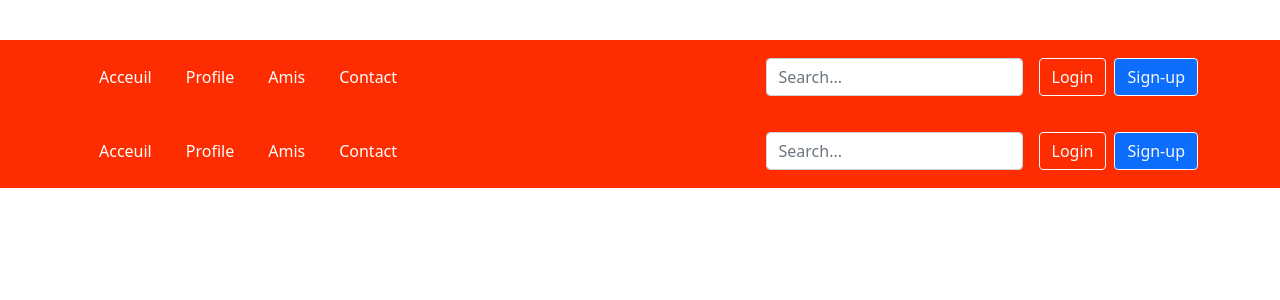
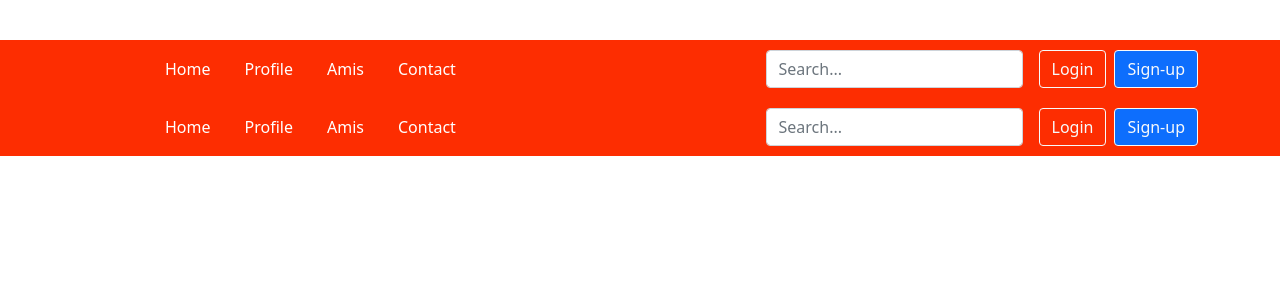
Before and after one commit to Bmajri75/Groupomania_Majri_bechir, a Vue app in the folder frontend/: page / in a window 1280 px wide. Shown: the top 300 px of the page. Built offline with nearby package versions, Linux system fonts and the light colour scheme.

Commit message:
expace commentaire et ajout de photo fait

```diff
--- a/frontend/src/App.vue
+++ b/frontend/src/App.vue
@@ -1,13 +1,14 @@
 <script>
 import loginVue from './components/login.vue';
 import headerNavbarVue from './components/header.vue';
-
+import homeVue from './components/home.vue';
 
 export default{
   name: 'App',
   components:{
     headerNavbarVue,
-    loginVue
+    loginVue,
+    homeVue
 
   },
 }
--- a/frontend/src/components/header.vue
+++ b/frontend/src/components/header.vue
@@ -5,11 +5,15 @@ export default {
 </script>
 
 <template>
-   <header class="p-3 headerColor text-white">
+   <header class="p-1 headerColor text-white">
+
     <div class="container">
       <div class="d-flex flex-wrap align-items-center justify-content-center justify-content-lg-start">
+         <a href="/" class="d-flex align-items-center mb-2 mb-lg-0 text-white text-decoration-none">
+          <svg class="bi me-3" width="50" height="50" role="img" aria-label="groupomania"><use xlink:href="../../public/Groupomania_Logos+(3)/icon-left-font-monochrome-black.svg"/></svg>
+        </a>
         <ul class="nav col-12 col-lg-auto me-lg-auto mb-2 justify-content-center mb-md-0">
-          <li><router-link to="/home" class="nav-link  px-3 btn text-white">Acceuil</router-link></li>
+          <li><router-link to="/home" class="nav-link  px-3 btn text-white">Home</router-link></li>
           <li><router-link to="/profile" class="nav-link  px-3 btn text-white">Profile</router-link></li>
           <li><router-link to="/profile/amis" class="nav-link  px-3 btn text-white">Amis</router-link></li>
           <li><router-link to="/contact" class="nav-link  px-3 btn text-white">Contact</router-link></li>
--- /dev/null
+++ b/frontend/src/components/home.vue
@@ -0,0 +1,35 @@
+<script>
+export default {
+  name:'homeVue'
+}
+</script>
+
+<template>
+
+<div class="container-sm w-50 p-3">
+  <h1>HOME</h1>
+  <div>
+    <textarea class="form-control" placeholder="Ecrit ton Message ici ..." id="floatingTextarea"></textarea>
+  </div>
+    <br>
+  <form>
+    <div class="mb-3 d-inline">
+     <label for="formFileSm" class="form-label">Ajouter un fichier : </label>
+     <input class="form-control form-control-sm" id="formFileSm" type="file">
+     <div class="button__form d-flex justify-content-between" >
+       <button type="button" class="btn btn-outline-secondary">Clean UP</button>
+       <button type="button" class="btn btn-outline-primary">Envoyer</button>
+     </div>
+    </div>
+  </form>
+</div>
+</template>
+
+<style>
+.button__form{
+  margin-top: 30px;
+}
+#floatingTextarea{
+  height: 150px;
+}
+</style>
--- a/frontend/src/components/login.vue
+++ b/frontend/src/components/login.vue
@@ -42,7 +42,7 @@ name: 'Login',
         <input type="checkbox" value="remember-me"> Remember me
       </label>
     </div>
-    <button class="w-100 btn btn-lg btn-primary" type="submit">Connexion 🔑</button>
+    <button class="w-100 btn btn-lg btn-primary" type="submit"> <router-link to="/profile" class="link-light text-decoration-none"> Connexion 🔑</router-link></button>
     <p class="mt-5 mb-3 text-muted">&copy; BashCoding 2022</p>
   </form>
 </main>
--- a/frontend/src/main.js
+++ b/frontend/src/main.js
@@ -12,12 +12,14 @@ import 'bootstrap-vue-3/dist/bootstrap-vue-3.css'
 // composant des Routes
 import loginVue from './components/login.vue'
 import headerVue from './components/header.vue'
-//import HomeViewVue from './views/HomeView.vue'
+import homePageVue from './components/home.vue'
 
 
 const routes = [
   { path: '/', name: 'headerVue', component: headerVue },
-  { path: '/login', name: 'loginVue', component: loginVue }
+  { path: '/login', name: 'loginVue', component: loginVue },
+  { path: '/home', name: 'homepage', component: homePageVue }
+
 ]
 
 const router = createRouter ({
```
Also changed, not shown: frontend/src/components/actuality.vue (added, +12 -0 lines).
